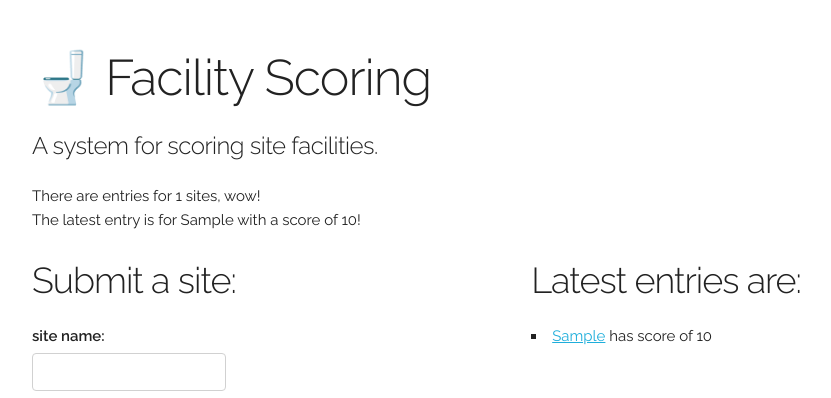
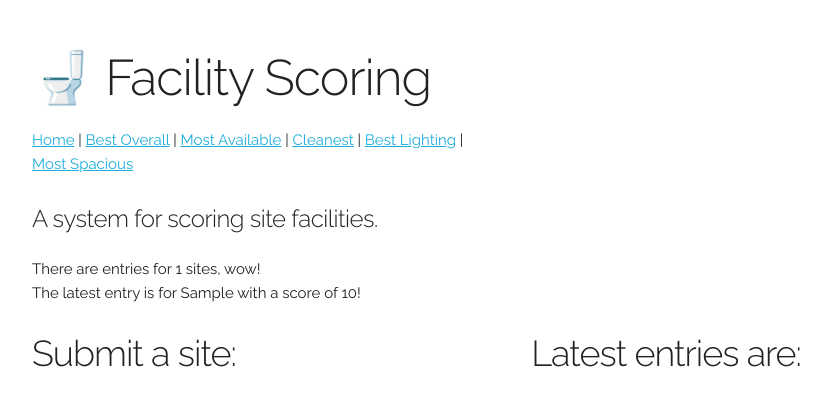
Before and after one commit to gspncr/-, a Flask app: page / in a window 1280 px wide. Shown: the top 398 px of the page, without its empty margins (128-959 px from the left). Run offline with Flask 2, Linux system fonts and the light colour scheme; tables that the repository leaves empty hold one stand-in row (values such as "Sample post").

Commit message:
benchmarks displayed for enhancement #12

```diff
--- a/app.py
+++ b/app.py
@@ -66,6 +66,31 @@ def removeSite(sitename):
         e = "Site already exists!"
         return render_template('error.html', error=e)
 
+@app.route('/top', methods=['GET'])
+def bestOverall():
+    latest = Site.query.order_by(Site.score.desc())
+    return render_template('app.html', overall=latest, refSite=latest)
+
+@app.route('/most-clean', methods=['GET'])
+def mostClean():
+    latest = Site.query.order_by(Site.cleanlinessScore.desc())
+    return render_template('app.html', cleanest=latest, refSite=latest)
+
+@app.route('/most-available', methods=['GET'])
+def mostAvailable():
+    latest = Site.query.order_by(Site.availabilityScore.desc())
+    return render_template('app.html', available=latest, refSite=latest)
+
+@app.route('/best-lighting', methods=['GET'])
+def bestLighting():
+    latest = Site.query.order_by(Site.lightingScore.desc())
+    return render_template('app.html', lighting=latest, refSite=latest)
+
+@app.route('/most-space', methods=['GET'])
+def mostSpace():
+    latest = Site.query.order_by(Site.spaciousScore.desc())
+    return render_template('app.html', space=latest, refSite=latest)
+
 @app.route('/site/<sitename>', methods=['GET'])
 def site(sitename):
     oneSite = Site.query.filter_by(site=sitename).first()
--- a/templates/app.html
+++ b/templates/app.html
@@ -11,8 +11,9 @@
     <div class="row">
     <div class="one-half column" style="margin-top: 5%">
     <h1>🚽 Facility Scoring</h1>
+    <p> <a href="{{url_for('index')}}">Home</a> | <a href="{{url_for('bestOverall')}}">Best Overall</a> | <a href="{{url_for('mostAvailable')}}">Most Available</a> | <a href="{{url_for('mostClean')}}">Cleanest</a> | <a href="{{url_for('bestLighting')}}">Best Lighting</a> | <a href="{{url_for('mostSpace')}}">Most Spacious</a> </p>
     <h5> A system for scoring site facilities.</h5>
-    <p>There are entries for {{entries}} sites, wow!<br> The latest entry is for {{latest.site}} with a score of {{latest.score}}!</p>
+    {% if entries %} <p>There are entries for {{entries}} sites, wow!<br> The latest entry is for {{latest.site}} with a score of {{latest.score}}!</p>{% endif %}
     </div>
   <!--    <div class="one-half column" style="margin-top: 5%">
     <input type="text" placeholder="Search for a site.."><input type="submit" value="search" autocomplete="off"/>
@@ -20,6 +21,7 @@
     </div>
     <div class="row">
       <div class="one-half column" style="margin-top: 0%">
+      {% if entries %}
         <h3> Submit a site:</h3>
 
         <form method="post" action="/new-site">
@@ -48,14 +50,46 @@
       <br>
           <input type="submit" />
         </form>
+        {% endif %}
     </div>
 
     <div class="one-half column" style="margin-top: 0%">
-      <h3>  Latest entries are:</h3>
+      {% if entries %}<h3>  Latest entries are:</h3>{% endif %}
+      {% if cleanest %}<h3> Cleanest locations are:</h3>{% endif %}
+      {% if available %}<h3> Most available locations are:</h3>{% endif %}
+      {% if lighting %}<h3> Best lighting locations are:</h3>{% endif %}
+      {% if space %}<h3> Most spacious locations are:</h3>{% endif %}
       <ol>
-      {% for site in refSite %}
-        <li> <a href="/site/{{site.site}}">{{site.site}}</a> has score of {{site.score}} </li>
-      {% endfor %}
+        {% if entries %}
+          {% for site in refSite|sort(attribute='cleanlinessScore', reverse = True) %}
+            <li> <a href="/site/{{site.site}}">{{site.site}}</a> has score of {{site.cleanlinessScore}} </li>
+          {% endfor %}
+        {% endif %}
+        {% if overall %}
+          {% for site in refSite|sort(attribute='score', reverse = True) %}
+            <li> <a href="/site/{{site.site}}">{{site.site}}</a> has score of {{site.score}} </li>
+          {% endfor %}
+        {% endif %}
+        {% if cleanest %}
+          {% for site in refSite|sort(attribute='cleanlinessScore', reverse = True) %}
+            <li> <a href="/site/{{site.site}}">{{site.site}}</a> has score of {{site.cleanlinessScore}} </li>
+          {% endfor %}
+        {% endif %}
+        {% if available %}
+          {% for site in refSite|sort(attribute='availabilityScore', reverse = True) %}
+            <li> <a href="/site/{{site.site}}">{{site.site}}</a> has score of {{site.availabilityScore}} </li>
+          {% endfor %}
+        {% endif %}
+        {% if lighting %}
+          {% for site in refSite|sort(attribute='lightingScore', reverse = True) %}
+            <li> <a href="/site/{{site.site}}">{{site.site}}</a> has score of {{site.lightingScore}} </li>
+          {% endfor %}
+        {% endif %}
+        {% if space %}
+          {% for site in refSite|sort(attribute='spaciousScore', reverse = True) %}
+            <li> <a href="/site/{{site.site}}">{{site.site}}</a> has score of {{site.spaciousScore}} </li>
+          {% endfor %}
+        {% endif %}
     </ol>
     </div>
     </div>
--- a/templates/error.html
+++ b/templates/error.html
@@ -10,6 +10,7 @@
     <div class="container">
   <div class="two-thirds column" style="margin-top: 5%">
   <h1>💩 There has been an error</h1>
+  <p> <a href="{{url_for('index')}}">Home</a> | <a href="{{url_for('bestOverall')}}">Best Overall</a> | <a href="{{url_for('mostAvailable')}}">Most Available</a> | <a href="{{url_for('mostClean')}}">Cleanest</a> | <a href="{{url_for('bestLighting')}}">Best Lighting</a> | <a href="{{url_for('mostSpace')}}">Most Spacious</a> </p>
   <h5> A system for scoring site facilities.</h5>
   </div>
     <div class="row">
--- a/templates/site.html
+++ b/templates/site.html
@@ -10,6 +10,7 @@
     <div class="container">
   <div class="one-half column" style="margin-top: 5%">
   <h1>🚽 Facility Scoring</h1>
+  <p> <a href="{{url_for('index')}}">Home</a> | <a href="{{url_for('bestOverall')}}">Best Overall</a> | <a href="{{url_for('mostAvailable')}}">Most Available</a> | <a href="{{url_for('mostClean')}}">Cleanest</a> | <a href="{{url_for('bestLighting')}}">Best Lighting</a> | <a href="{{url_for('mostSpace')}}">Most Spacious</a> </p>
   <h4> Site: {{oneSite.site}} </h4>
   <h5> Score card for {{oneSite.site}}: </h5>
   <li> {{oneSite.site}} has an overall score of <strong>{{oneSite.score}}</strong></li>
```
